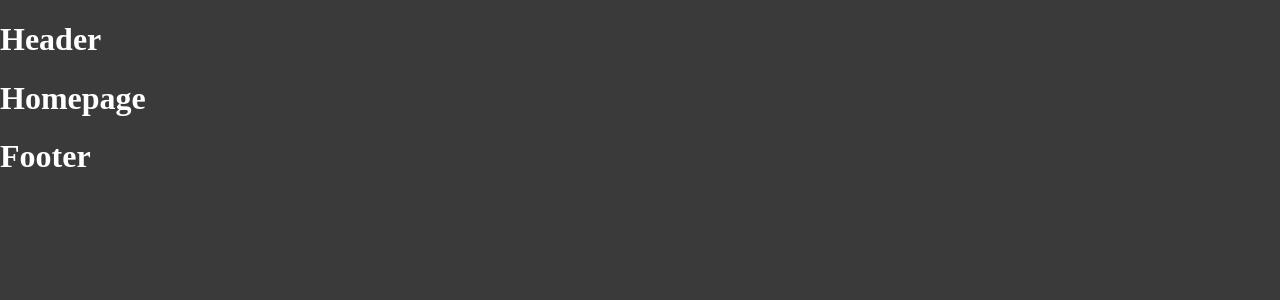
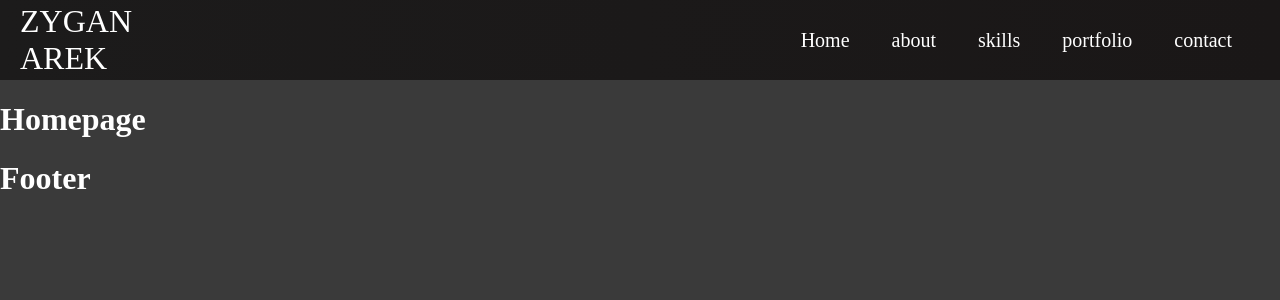
Before and after one commit to Zyar3k/portfolio_ver.2, a React (Create React App) app: page /portfolio in a window 1280 px wide. Shown: the top 300 px of the page. Built offline with nearby package versions, Linux system fonts and the light colour scheme.

Commit message:
Add navbar

```diff
--- /dev/null
+++ b/src/components/features/Navbar/Navbar.js
@@ -0,0 +1,74 @@
+import React, { useState } from "react";
+import { NavLink } from "react-router-dom";
+
+import { FontAwesomeIcon } from "@fortawesome/react-fontawesome";
+import { faBars, faTimes } from "@fortawesome/free-solid-svg-icons";
+
+import "./Navbar.scss";
+
+function Navbar() {
+  const [click, setClick] = useState(false);
+
+  const handleClick = () => setClick(!click);
+  const closeMobileMenu = () => setClick(false);
+
+  return (
+    <>
+      <nav className='navbar'>
+        <div className='navbarContainer'>
+          <NavLink to='/' className='navbarLogo'>
+            ZYGAN AREK
+          </NavLink>
+          <div className='menuIcon' onClick={handleClick}>
+            <FontAwesomeIcon icon={click ? faTimes : faBars} />
+          </div>
+          <ul className={click ? "navMenu active" : "navMenu"}>
+            <li className='navItem'>
+              <NavLink to='/' className='navLinks' onClick={closeMobileMenu}>
+                Home
+              </NavLink>
+            </li>
+            <li className='navItem'>
+              <NavLink
+                to='/about'
+                className='navLinks'
+                onClick={closeMobileMenu}
+              >
+                about
+              </NavLink>
+            </li>
+            <li className='navItem'>
+              <NavLink
+                to='/skills'
+                className='navLinks'
+                onClick={closeMobileMenu}
+              >
+                skills
+              </NavLink>
+            </li>
+            <li className='navItem'>
+              <NavLink
+                to='/portfolio'
+                className='navLinks'
+                onClick={closeMobileMenu}
+              >
+                portfolio
+              </NavLink>
+            </li>
+            <li className='navItem'>
+              <NavLink
+                to='/contact'
+                className='navLinks'
+                onClick={closeMobileMenu}
+              >
+                contact
+              </NavLink>
+            </li>
+          </ul>
+        </div>
+      </nav>
+    </>
+  );
+}
+
+export default Navbar;
--- /dev/null
+++ b/src/components/features/Navbar/Navbar.scss
@@ -0,0 +1,122 @@
+.navbar {
+  background: linear-gradient(90deg, rgb(28, 27, 27) 0%, rgb(26, 23, 23) 100%);
+  height: 80px;
+  display: flex;
+  justify-content: center;
+  align-items: center;
+  font-size: 20px;
+  position: sticky;
+  top: 0;
+  z-index: 999;
+}
+
+.navbarContainer {
+  display: flex;
+  justify-content: center;
+  align-items: center;
+  height: 80px;
+
+  .navbarLogo {
+    color: #fff;
+    justify-self: start;
+    margin-left: 20px;
+    cursor: pointer;
+    text-decoration: none;
+    font-size: 32px;
+    display: flex;
+    align-items: center;
+  }
+
+  .navMenu {
+    display: grid;
+    grid-template-columns: repeat(5, auto);
+    grid-gap: 10px;
+    list-style: none;
+    text-align: center;
+    width: 80vw;
+    justify-content: end;
+    margin-right: 32px;
+
+    .navItem {
+      height: 80px;
+
+      .navLinks {
+        color: #fff;
+        display: flex;
+        align-items: center;
+        text-decoration: none;
+        padding: 8px 16px;
+        height: 100%;
+
+        &:hover {
+          border-bottom: 4px solid #fff;
+          transition: all 0.2s ease-out;
+        }
+      }
+    }
+  }
+
+  .menuIcon {
+    display: none;
+  }
+}
+
+@media screen and (max-width: 960px) {
+  .NavbarItems {
+    position: relative;
+  }
+
+  .navbarContainer {
+    .navMenu {
+      display: flex;
+      flex-direction: column;
+      width: 100%;
+      height: 90vh;
+      position: absolute;
+      top: 80px;
+      left: -100%;
+      opacity: 1;
+      transition: all 0.5s ease;
+
+      &.active {
+        background: #242222;
+        left: 0;
+        opacity: 1;
+        transition: all 0.5s ease;
+        z-index: 1;
+      }
+
+      .navItem {
+        .navLinks {
+          text-align: center;
+          padding: 32px;
+          width: 100%;
+          display: table;
+
+          &:hover {
+            background-color: #fff;
+            color: #242424;
+            border-radius: 0;
+          }
+        }
+      }
+    }
+
+    .navbarLogo {
+      position: absolute;
+      top: 0;
+      left: 0;
+      transform: translate(25%, 50%);
+    }
+
+    .menuIcon {
+      display: block;
+      position: absolute;
+      top: 0;
+      right: 0;
+      transform: translate(-100%, 60%);
+      font-size: 28px;
+      cursor: pointer;
+    }
+  }
+}
--- a/src/components/layout/Header/Header.js
+++ b/src/components/layout/Header/Header.js
@@ -1,7 +1,9 @@
+const { default: Navbar } = require("../../features/Navbar/Navbar");
+
 const Header = () => {
   return (
     <>
-      <h1>Header</h1>
+      <Navbar />
     </>
   );
 };
```
Also changed, not shown: 1 other file (tests, documents, lock files or other folders).
